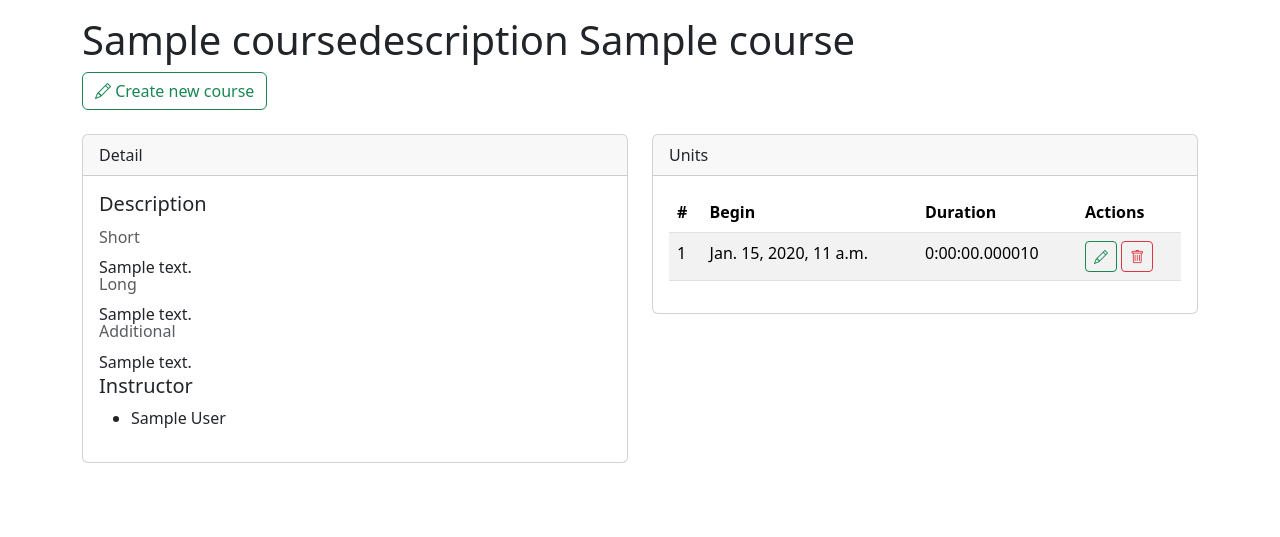
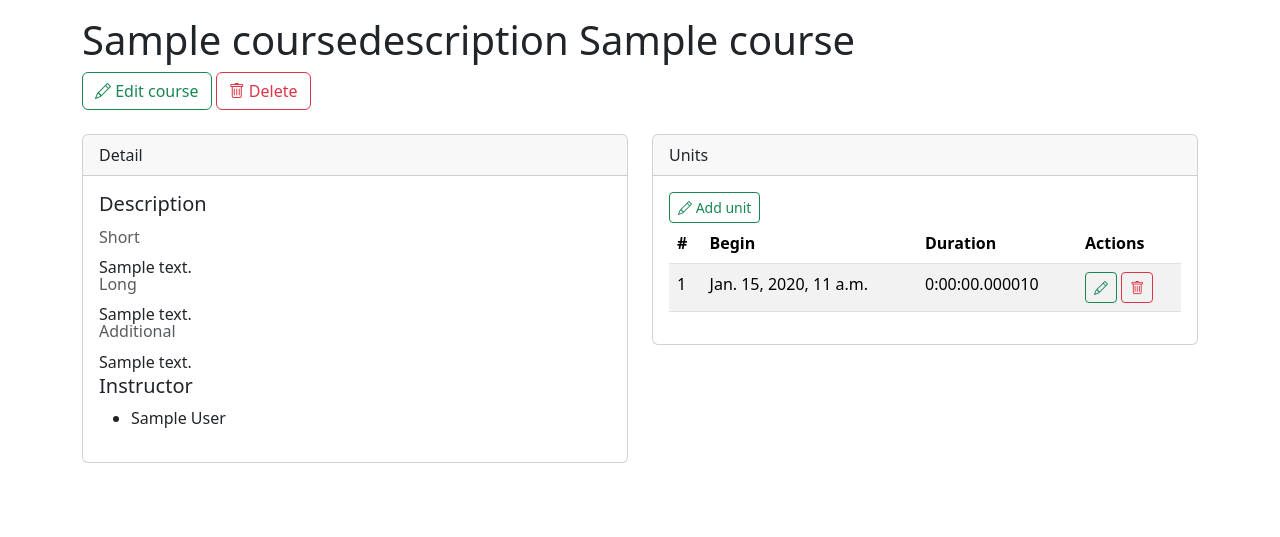
Before and after one commit to wachjose88/courseDB, a Django app: page /course/1 in a window 1280 px wide. Shown: the part 104-641 px from the top of the page. Run offline with Django 5.2, Linux system fonts and the light colour scheme; a user stored in the database is signed in; tables that the repository leaves empty hold one stand-in row (values such as "Sample post"); some libraries are stand-ins or nearby versions.

Commit message:
units crud, edit and delete course

```diff
--- a/coursedb/core/templates/core/courses/details.html
+++ b/coursedb/core/templates/core/courses/details.html
@@ -21,8 +21,13 @@
         {{ course }}
     </h1>
 
-    <a href="{% url 'core.course.create' %}" class="btn btn-outline-success">
-        <i class="bi bi-pencil"></i> {% translate 'Create new course' %}
+    <a href="{% url 'core.course.edit' course_id=course.id %}" class="btn btn-outline-success">
+        <i class="bi bi-pencil"></i> {% translate 'Edit course' %}
+    </a>
+    <a href="{% url 'core.course.delete' course_id=course.id %}"
+            class="btn btn-outline-danger"
+            onclick="return confirm('{% translate 'Are you sure you want to delete this course?' %}')">
+        <i class="bi bi-trash"></i> {% translate 'Delete' %}
     </a>
 
     <div class="row mt-4">
@@ -50,6 +55,10 @@
             <div class="card">
                 <div class="card-header">{% translate 'Units' %}</div>
                 <div class="card-body">
+                    <a href="{% url 'core.course.unit.create' course_id=course.id %}"
+                            class="btn btn-outline-success btn-sm">
+                        <i class="bi bi-pencil"></i> {% translate 'Add unit' %}
+                    </a>
                     <table class="table table-striped table-hover">
                         <thead>
                             <tr>
@@ -68,11 +77,11 @@
                                     <td>{{ unit.begin|date:'DATETIME_FORMAT' }}</td>
                                     <td>{{ unit.duration }}</td>
                                     <td>
-                                        <a href="{# url 'core.course.description.edit' description_id=description.id #}"
+                                        <a href="{% url 'core.course.unit.edit' course_id=course.id unit_id=unit.id %}"
                                                 class="btn btn-outline-success btn-sm">
                                             <i class="bi bi-pencil"></i>
                                         </a>
-                                        <a href="{# url 'core.course.description.delete' description_id=description.id #}"
+                                        <a href="{% url 'core.course.unit.delete' course_id=course.id unit_id=unit.id %}"
                                                 class="btn btn-outline-danger btn-sm"
                                                 onclick="return confirm('{% translate 'Are you sure you want to delete this course unit?' %}')">
                                             <i class="bi bi-trash"></i>
--- a/coursedb/core/urls.py
+++ b/coursedb/core/urls.py
@@ -32,6 +32,16 @@ urlpatterns = [
          name='core.course.create'),
     path('course/<int:course_id>', courses.course_details,
          name='core.course.details'),
+    path('course/<int:course_id>/edit', courses.course_edit,
+         name='core.course.edit'),
+    path('course/<int:course_id>/delete', courses.course_delete,
+         name='core.course.delete'),
+    path('course/<int:course_id>/unit/<int:unit_id>/delete', courses.unit_delete,
+         name='core.course.unit.delete'),
+    path('course/<int:course_id>/unit/<int:unit_id>/edit', courses.unit_create_edit,
+         name='core.course.unit.edit'),
+    path('course/<int:course_id>/unit/create', courses.unit_create_edit,
+         name='core.course.unit.create'),
 
     path("login/", av.LoginView.as_view(), name="login"),
     path("logout/", av.LogoutView.as_view(), name="logout"),
--- a/coursedb/core/views/courses.py
+++ b/coursedb/core/views/courses.py
@@ -8,8 +8,8 @@ from django.shortcuts import render, get_object_or_404, redirect
 from django.utils import timezone
 from django.utils.translation import gettext as _
 
-from core.forms import CourseDescriptionForm, CourseCreateForm
-from core.models import CourseDescription, Course
+from core.forms import CourseDescriptionForm, CourseCreateForm, CourseUnitForm, CourseEditForm
+from core.models import CourseDescription, Course, CourseUnit
 
 
 @login_required
@@ -116,6 +116,24 @@ def course_create(request):
 
 
 @login_required
+def course_edit(request, course_id):
+    course = get_object_or_404(Course, id=course_id, description__company=request.user.company)
+    if request.method == 'POST':
+        form = CourseEditForm(request.POST, instance=course, company=request.user.company)
+        if form.is_valid():
+            form.save()
+            messages.success(request, _('Course edited successfully'))
+            return redirect('core.course.details', course_id=course.id)
+    else:
+        form = CourseEditForm(instance=course, company=request.user.company)
+    params = {
+        'form': form,
+        'course': course,
+    }
+    return render(request, 'core/courses/edit.html', params)
+
+
+@login_required
 def course_details(request, course_id):
     course = get_object_or_404(Course, id=course_id,
                                description__company=request.user.company)
@@ -123,3 +141,66 @@ def course_details(request, course_id):
         'course': course,
     }
     return render(request, 'core/courses/details.html', params)
+
+
+@login_required
+def course_delete(request, course_id):
+    course = get_object_or_404(Course, id=course_id,
+                               description__company=request.user.company)
+    course.delete()
+    messages.success(request, _('Course deleted successfully'))
+    return redirect('core.course.list')
+
+
+@login_required
+def unit_delete(request, course_id, unit_id):
+    unit = get_object_or_404(CourseUnit, id=unit_id, course__id=course_id,
+                             course__description__company=request.user.company)
+    unit.delete()
+    messages.success(request, _('Course unit deleted successfully'))
+    return redirect('core.course.details', course_id=unit.course.id)
+
+
+@login_required
+def unit_create_edit(request, course_id, unit_id=None):
+    course = get_object_or_404(Course, id=course_id, description__company=request.user.company)
+    unit = None
+    data = None
+    if unit_id is not None:
+        unit = get_object_or_404(CourseUnit, id=unit_id, course__id=course_id,
+                                 course__description__company=request.user.company)
+        begin = unit.begin
+        data = {
+            'begin': f'{begin:%Y-%m-%d %H:%M}',
+            'duration': unit.duration,
+        }
+    if request.method == 'POST':
+        if unit_id is not None:
+            form = CourseUnitForm(request.POST, initial=data)
+        else:
+            form = CourseUnitForm(request.POST)
+        if form.is_valid():
+            if unit_id is not None:
+                unit.begin = form.cleaned_data['begin']
+                unit.duration = form.cleaned_data['duration']
+                unit.save()
+                messages.success(request, _('Course unit edited successfully'))
+            else:
+                CourseUnit.objects.create(
+                    begin=form.cleaned_data['begin'],
+                    duration=form.cleaned_data['duration'],
+                    course=course,
+                )
+                messages.success(request, _('Course unit created successfully'))
+            return redirect('core.course.details', course_id=course.id)
+    else:
+        if unit_id is not None:
+            form = CourseUnitForm(initial=data)
+        else:
+            form = CourseUnitForm()
+    params = {
+        'form': form,
+        'unit': unit,
+        'course': course,
+    }
+    return render(request, 'core/courses/unit_create_edit.html', params)
```
Also changed, not shown: coursedb/core/forms.py (+27 -0 lines), coursedb/core/templates/core/courses/edit.html (added, +29 -0 lines), coursedb/core/templates/core/courses/list.html (+3 -9 lines), coursedb/core/templates/core/courses/unit_create_edit.html (added, +44 -0 lines).
